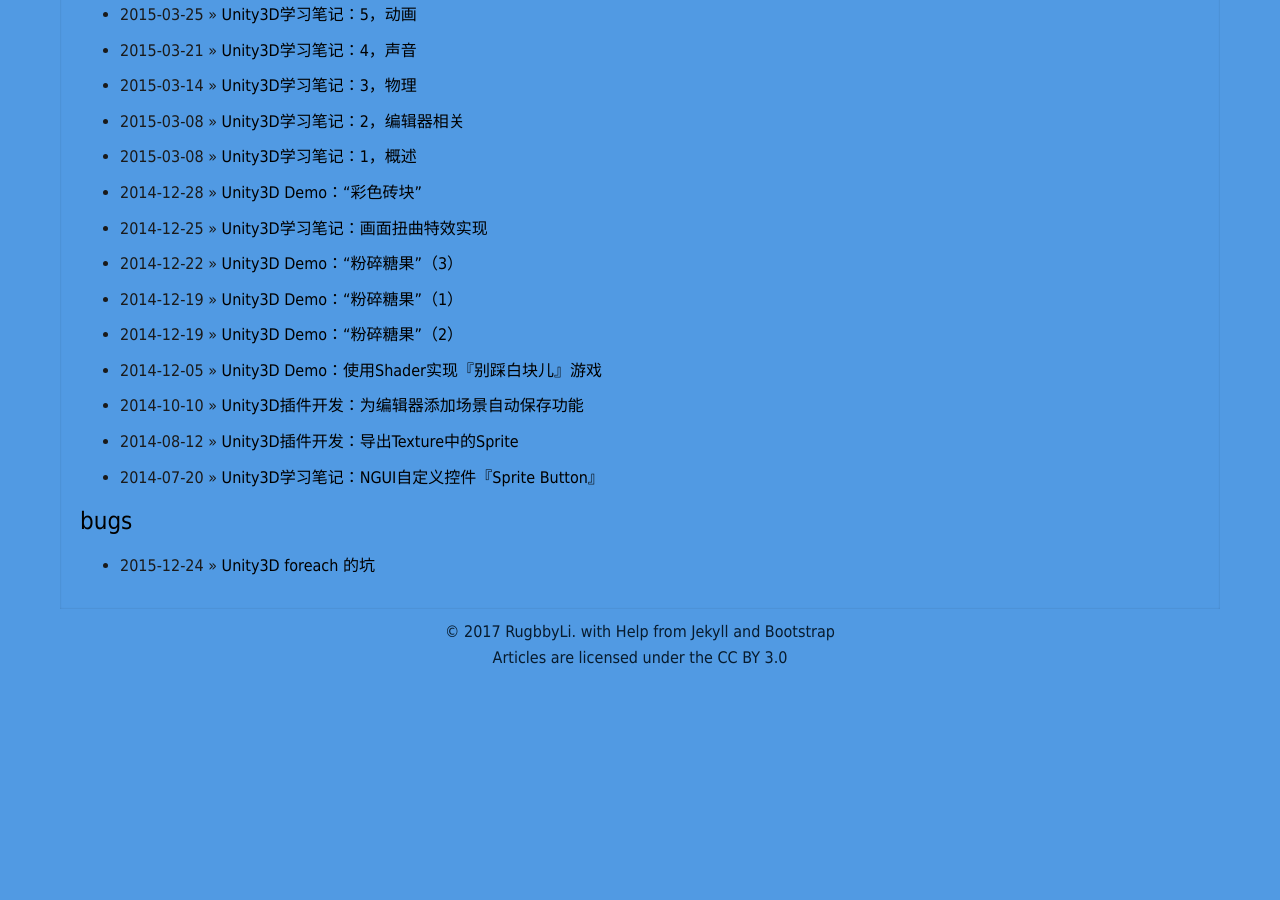
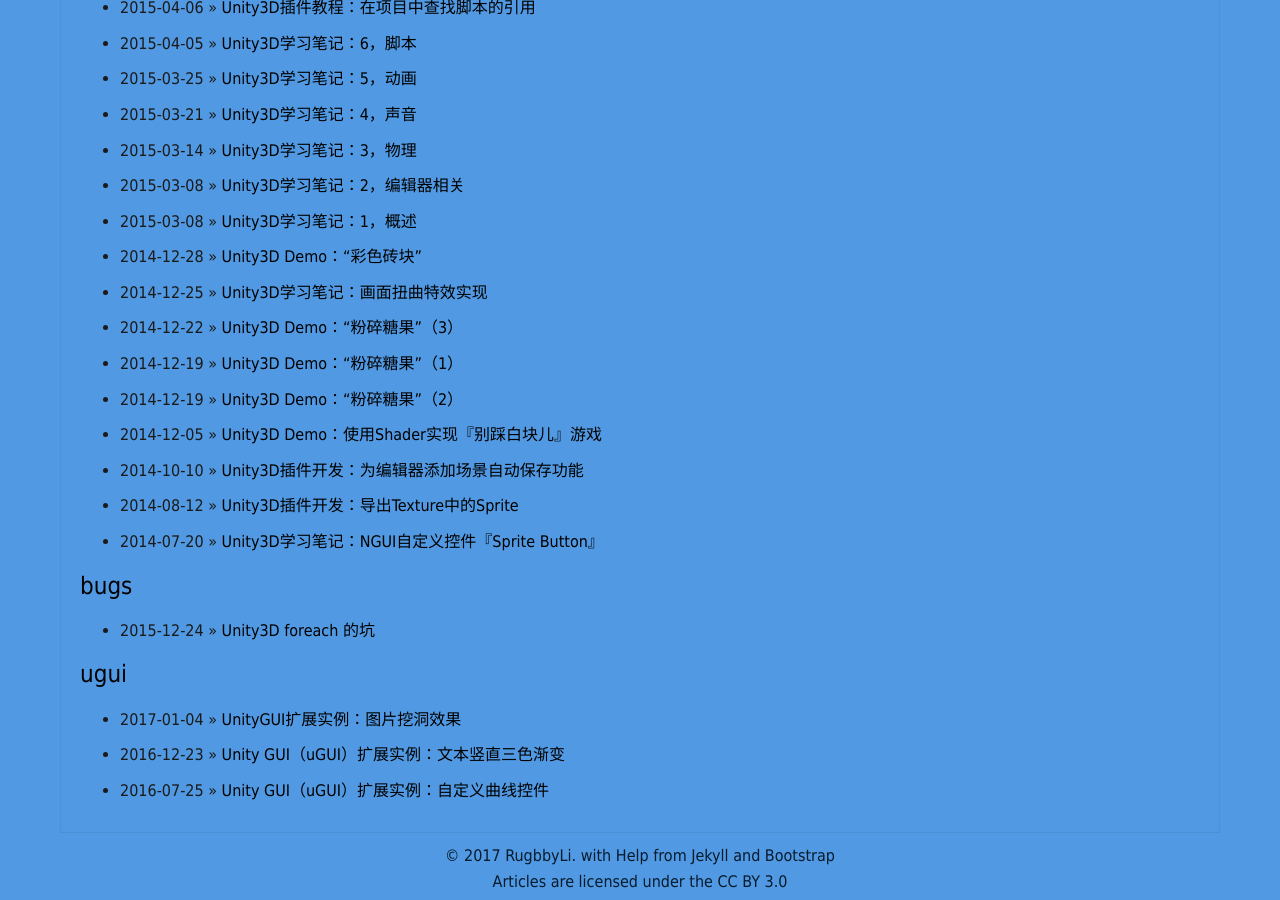
Before and after one commit to rugbbyli/rugbbyli.github.io, a Jekyll site: the page built from tags.html, in a window 1280 px wide and 900 px high, scrolled down 2553 px. Built offline with Jekyll 4.4.1, drawn with Linux system fonts in a browser that asks for light colours; before the commit the page ends 3229 px from its top, so only the background shows below that; some of the changed lines change nothing that is shown; some of the changed text lies outside the part shown.

Commit message:
new blog

````diff
--- a/_posts/2016-07-25-Unity-GUI-Extension-Curve.markdown
+++ b/_posts/2016-07-25-Unity-GUI-Extension-Curve.markdown
@@ -3,7 +3,7 @@
 title:  "Unity GUI（uGUI）扩展实例：自定义曲线控件"
 date:   2016-07-25
 categories: Unity
-tags: Unity 2D
+tags: Unity 2D ugui
 ---
 
 
--- a/_posts/2016-12-23-Unity-GUI-Extension-Text-Gradient.markdown
+++ b/_posts/2016-12-23-Unity-GUI-Extension-Text-Gradient.markdown
@@ -3,7 +3,7 @@
 title:  "Unity GUI（uGUI）扩展实例：文本竖直三色渐变"
 date:   2016-12-23
 categories: Unity
-tags: Unity 2D
+tags: Unity 2D ugui
 ---
 
 大家知道uGUI中的Text组件默认是单色显示的，而通过一些简单的扩展，我们是可以让它支持渐变色的，比如如下效果：
--- /dev/null
+++ b/_posts/2017-03-22-Unity-GUI-Extension-Image-Hole.markdown
@@ -0,0 +1,148 @@
+---
+layout: post
+title:  "UnityGUI扩展实例：图片挖洞效果"
+date:   2017-01-04
+categories: Unity
+tags: Unity ugui
+---
+
+
+我想大家在用uGUI做界面时，可能经常会碰到一种需求，就是在图片上“挖洞”。
+
+![image]({{ site.url }}/imgs/ugui_ext_hole/1.png)
+
+![image]({{ site.url }}/imgs/ugui_ext_hole/2.png)
+
+说起来我们可以有几种实现方案，比如最简单的方式，直接导入带有“洞”的图片。这种方式简单，但不适合需要动态变化的场合。考虑有这种需求：当我们上线一个新功能时，可能希望在玩家第一次打开游戏时，将界面其它地方变暗，突出新增的功能，即所谓的“新手引导”功能。
+
+![image]({{ site.url }}/imgs/ugui_ext_hole/3.png)
+
+如果用黑色含透明区域图片来展示这种效果，也不是不可以，但是会有几个问题。首先需要处理UI遮挡问题，因为Image的透明区域依然会阻挡下层的点击事件；其次如果新手引导分若干步，每步要展示的区域大小和形状都不同，那可能需要针对每步都做图，这个过程会变得非常复杂。
+
+反过来考虑，如果我们可以实现将图片上任意形状区域“剔除”的功能，不就刚好可以满足这种需求吗？这就是本文所讨论的重点：图片“挖洞”的一种实现手段。
+
+首先明确下我们的需求：
+
+1. 我们需要能将图片中某个形状区域隐藏显示；
+2. 最好能够让点击事件穿过此区域；
+
+此时熟悉uGUI的同学可能已经发现了，uGUI内置了一种组件叫做Mask，恰好实现了这两种需求（的大部分）。我们先来分析下Mask。
+
+Mask的设计思路是这样的：它与Image组件配合工作，根据Image的覆盖区域来定位显示范围，所有此Image的子级UI元素，超出此区域的部分都会被隐藏（包括UI交互事件）。
+
+于是我们发现，我们想要实现的功能与Mask组件似乎恰好相反：我们是想要此Image覆盖区域的子级UI元素**不显示**，而超出区域的部分照常显示，这样即可（初步）满足需求。
+
+那么我们看下Mask的实现原理吧，看看是不是可以借鉴思路呢？[Unity官方文档](https://docs.unity3d.com/Manual/script-Mask.html)关于Mask的实现原理说明如下：
+
+> Implementation
+>
+> Masking is implemented using the stencil buffer of the GPU.
+>
+> The first Mask element writes a 1 to the stencil buffer All elements below the mask check when rendering, and only render to areas where there is a 1 in the stencil buffer *Nested Masks will write incremental bit masks into the buffer, this means that renderable children need to have the logical & of the stencil values to be rendered.
+
+可以简单理解为：Mask会将Image的渲染区域像素进行特别标记，稍后子级UI进行像素渲染时，判断如果存在此标记（说明渲染像素位于Mask区域内）就进行渲染，否则不渲染。可以发现，此功能的实现除了Mask组件，还需要子级UI元素的配合。实际上，Unity的内置UI组件都继承自MaskableGraphic，此类型正是Mask的配合实现者，它的相关代码实现如下：
+
+```
+    public virtual Material GetModifiedMaterial(Material baseMaterial)
+    {
+        var toUse = baseMaterial;
+
+        if (m_ShouldRecalculateStencil)
+        {
+            var rootCanvas = MaskUtilities.FindRootSortOverrideCanvas(transform);
+            m_StencilValue = maskable ? MaskUtilities.GetStencilDepth(transform, rootCanvas) : 0;
+            m_ShouldRecalculateStencil = false;
+        }
+
+        // if we have a enabled Mask component then it will
+        // generate the mask material. This is an optimisation
+        // it adds some coupling between components though :(
+        Mask maskComponent = GetComponent<Mask>();
+        if (m_StencilValue > 0 && (maskComponent == null || !maskComponent.IsActive()))
+        {
+            var maskMat = StencilMaterial.Add(toUse, (1 << m_StencilValue) - 1, StencilOp.Keep, CompareFunction.Equal, ColorWriteMask.All, (1 << m_StencilValue) - 1, 0);
+            StencilMaterial.Remove(m_MaskMaterial);
+            m_MaskMaterial = maskMat;
+            toUse = m_MaskMaterial;
+        }
+        return toUse;
+    }
+```
+
+知道了Mask的原理，那么我们就会想到一种可能的方案，如果重写MaskableGraphic的GetModifiedMaterial方法，将它的判断逻辑逆转，是否就可以了呢？来试一下吧！新建脚本HoleImage，内容如下：
+
+```
+public class HoleImage : Image {
+    public override Material GetModifiedMaterial(Material baseMaterial)
+    {
+        var toUse = baseMaterial;
+
+        if (m_ShouldRecalculateStencil)
+        {
+            var rootCanvas = MaskUtilities.FindRootSortOverrideCanvas(transform);
+            m_StencilValue = maskable ? MaskUtilities.GetStencilDepth(transform, rootCanvas) : 0;
+            m_ShouldRecalculateStencil = false;
+        }
+
+        // if we have a enabled Mask component then it will
+        // generate the mask material. This is an optimisation
+        // it adds some coupling between components though :(
+        Mask maskComponent = GetComponent<Mask>();
+        if (m_StencilValue > 0 && (maskComponent == null || !maskComponent.IsActive()))
+        {
+            var maskMat = StencilMaterial.Add(toUse, (1 << m_StencilValue) - 1, StencilOp.Keep, CompareFunction.NotEqual, ColorWriteMask.All, (1 << m_StencilValue) - 1, 0);
+            StencilMaterial.Remove(m_MaskMaterial);
+            m_MaskMaterial = maskMat;
+            toUse = m_MaskMaterial;
+        }
+        return toUse;
+    }
+```
+注意，我们唯一改动的地方在19行，将CompareFunction.Equal改为了CompareFunction.NotEqual，即只有没有被Mask标记的区域才进行渲染。回到Unity，在Canvas下新建一个较小的Image，添加Mask组件，取消勾选“Show Mask Graphic”，并添加一个较大的子级Image，可以发现子级Image已经正确地被Mask组件给挖出了一个洞。
+
+至此，本文的核心问题已经被解决，这个简陋的东西已经可以解决一些问题。接下来我们对它进行进一步处理完善。第一个小问题很容易就暴露了，你会发现游戏运行中当你点击图片空洞时，UI事件并不会传递到下层，反而点击Mask外部区域却传递了UI事件，实际上这正是Mask期望的结果，但却不是我们期望的结果~
+
+这个问题不难解决，我们来分析下uGUI的UI事件传递机制。uGUI通过ICanvasRaycastFilter接口来处理UI捕获，相关方法如下：
+
+```
+bool IsRaycastLocationValid(Vector2 sp, Camera eventCamera);
+```
+
+UI对象需要实现此接口来自定义焦点捕获判断逻辑。当某个区域坐标被点击时，系统会对当前区域所有UI元素（从顶层到底层）调用此方法，第一个返回true的元素即认定为捕获点击。稍微复杂一点的是嵌套的UI结构。对于某个UI元素，如果它是被嵌套的，那么这个接口调用会从它自身开始，逐级向上调用它的父级UI元素，此过程中任意层级返回false系统都会立刻终止判断，认为此UI不能捕获点击。简单理解的话，就是某个UI元素想要响应某个点击，除了看它自身的意愿，还要看 ~~历史的进程~~ 它爹的意愿，而它爹同意后还要看它爷爷的意见……
+
+所以我们直接从源头做起，干掉它爹——也就是Mask的判断逻辑即可。Mask原本是这样处理的：
+
+```
+public virtual bool IsRaycastLocationValid(Vector2 sp, Camera eventCamera)
+{
+    if (!isActiveAndEnabled)
+        return true;
+
+    return RectTransformUtility.RectangleContainsScreenPoint(rectTransform, sp, eventCamera);
+}
+```
+
+嗯，跟我们预期的一样简单粗暴：不在我自身“势力范围”内的统统返回false。那么同样的，我们只需要反转此逻辑即可。新建脚本Hole，内容如下：
+
+```
+public class Hole : Mask
+{
+    public override bool IsRaycastLocationValid(Vector2 sp, Camera eventCamera)
+    {
+        if (!isActiveAndEnabled)
+            return true;
+
+        return !RectTransformUtility.RectangleContainsScreenPoint(rectTransform, sp, eventCamera);
+    }
+}
+```
+
+将场景中的Mask替换为Hole，运行测试，会发现UI事件已经按照新的逻辑执行了。
+
+至此，通过Hole替代Mask，HoleImage替代Image，我们开头提到的需求已经能够完整解决了。其实还有一个小问题，我们的Hole完整的继承了Mask的逻辑，只是反转了UI事件检测，这也就意味着……对，它的其它子级UI元素依然会表现出Mask的作用。这在一些情形下可能并不是你想要的结果。那么，你能想到用什么方式来解决此问题吗？
+
+
+###完整代码下载
+
+[Hole.cs]({{ site.url }}/files/Hole/Hole.cs "Hole.cs")
+[HoleImage.cs]({{ site.url }}/files/Hole/HoleImage.cs "HoleImage.cs")
````
